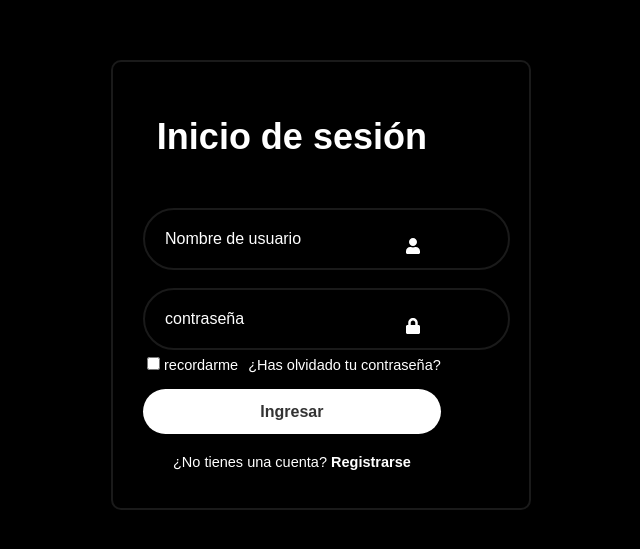
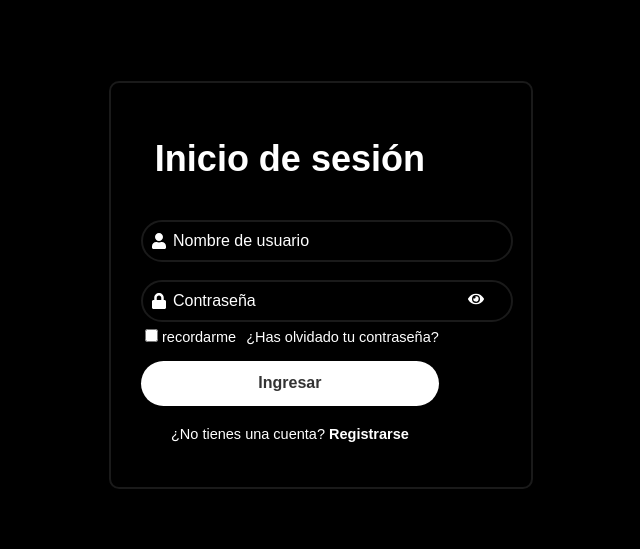
Before and after one commit to Skymigu0710/UTPConnect, a Next.js app in the folder my-app/: page /LoginRegister in a window 1280 px wide. Shown: the part 115-664 px from the top of the page, without its empty margins (319-959 px from the left). Built offline with nearby package versions, Linux system fonts and the light colour scheme.

Commit message:
actualizando rama

```diff
--- a/my-app/package.json
+++ b/my-app/package.json
@@ -14,7 +14,7 @@
     "@mui/icons-material": "^6.1.0",
     "@mui/material": "^6.1.0",
     "jsonwebtoken": "^9.0.2",
-    "next": "^14.2.9",
+    "next": "^14.2.15",
     "react": "^18.3.1",
     "react-dom": "^18.3.1",
     "react-icons": "^5.3.0"
--- a/my-app/src/components/Studentsprofile.jsx
+++ b/my-app/src/components/Studentsprofile.jsx
@@ -30,7 +30,7 @@ const studentsprofile = ({ gato, userData }) => (
                 height={130}
             />
             <div className={styles.namecontent}>
-            {userData.name}
+            {userData.name} {userData.last_name}
                 <br />
                 {userData.username}
             </div>
--- a/my-app/src/pages/LoginRegister.jsx
+++ b/my-app/src/pages/LoginRegister.jsx
@@ -1,37 +1,33 @@
 import React, { useState } from "react";
-import { FaUser, FaLock, FaEnvelope } from "react-icons/fa";
-import { useRouter } from 'next/navigation'; // Importa useRouter
+import { FaUser, FaLock, FaEnvelope, FaEye, FaEyeSlash } from "react-icons/fa"; // Añadimos los íconos de ojo
+import { useRouter } from 'next/navigation';
 import '../styles/LoginRegister.css';
 
-
 const LoginRegister = () => {
-
-    const router = useRouter(); // Llama a useRouter
+    const router = useRouter();
 
     const [action, setAction] = useState('');
-
     const [username, setUsername] = useState('');
+    const [name, setName]=useState('');
+    const [last_name, setLast_name]=useState('');
     const [email, setEmail] = useState('');
     const [password, setPassword] = useState('');
+    const [showPassword, setShowPassword] = useState(false); // Estado para controlar si la contraseña es visible
 
-    const registerLink = () => {
-        setAction('active');
-    };
-    const loginLink = () => {
-        setAction('');
+    const registerLink = () => setAction('active');
+    const loginLink = () => setAction('');
+
+    // Alternar entre mostrar y ocultar la contraseña
+    const toggleShowPassword = () => {
+        setShowPassword(!showPassword);
     };
 
     const handleRegister = async (e) => {
-        e.preventDefault(); // Prevenir el comportamiento por defecto del formulario
-
-        const userData = {
-            username,
-            email,
-            password,
-        };
+        e.preventDefault();
+        const userData = { username, name, last_name,email, password };
 
         try {
-            const response = await fetch(' http://localhost:8083/auth/register', {  // Cambia la URL según tu backend
+            const response = await fetch('http://localhost:8084/auth/register', {
                 method: 'POST',
                 headers: {
                     'Content-Type': 'application/json',
@@ -44,26 +40,26 @@ const LoginRegister = () => {
             }
 
             const data = await response.json();
-            console.log(data); // Maneja la respuesta según sea necesario
-            // Si el backend devuelve un token después del registro, puedes almacenarlo también
+            console.log(data);
+
             if (data.token) {
                 localStorage.setItem('token', data.token);
             }
 
-            // redirigir al usuario
-            router.push('/Profile'); // Redirige a la página de dashboard
+            // Redirigir al formulario de inicio de sesión después del registro
+            loginLink();
 
         } catch (error) {
             console.error(error);
-            // Maneja el error (puedes mostrar un mensaje al usuario)
         }
     };
+
     const handleLogin = async (e) => {
         e.preventDefault();
         const userData = { username: username, password: password };
 
         try {
-            const response = await fetch('http://localhost:8083/auth/login', {
+            const response = await fetch('http://localhost:8084/auth/login', {
                 method: 'POST',
                 headers: { 'Content-Type': 'application/json' },
                 body: JSON.stringify(userData),
@@ -75,24 +71,25 @@ const LoginRegister = () => {
 
             const data = await response.json();
             console.log(data);
-            // Almacenar el token en localStorage
+
             localStorage.setItem('token', data.token);
-            localStorage.setItem('userDetails', JSON.stringify(data.userDetails)); // Asegúrate de que 'userDetails' sea parte de la respuesta
-            // Redirigir a otra ventana (puedes cambiar la URL)
+            localStorage.setItem('userDetails', JSON.stringify(data.userDetails));
             router.push('/Profile');
 
         } catch (error) {
             console.error(error);
-            // Maneja el error (puedes mostrar un mensaje al usuario)
         }
     };
+
     return (
         <div className="Logincontent">
             <div className={`wrapper ${action}`}>
                 <div className="form-box login">
                     <form onSubmit={handleLogin}>
                         <h1>Inicio de sesión</h1>
+
                         <div className="input-box">
+                            <FaUser className="icon-left" />
                             <input
                                 type="text"
                                 placeholder="Nombre de usuario"
@@ -100,25 +97,31 @@ const LoginRegister = () => {
                                 onChange={(e) => setUsername(e.target.value)}
                                 required
                             />
-                            <FaUser className="icon" />
                         </div>
+
                         <div className="input-box">
+                            <FaLock className="icon-left" />
                             <input
-                                type="password"
-                                placeholder="contraseña"
+                                type={showPassword ? "text" : "password"} // Condicional para mostrar u ocultar la contraseña
+                                placeholder="Contraseña"
                                 value={password}
                                 onChange={(e) => setPassword(e.target.value)}
                                 required
                             />
-                            <FaLock className="icon" />
+                            <span onClick={toggleShowPassword} className="password-toggle-icon">
+                                {showPassword ? <FaEyeSlash /> : <FaEye />} {/* Icono para mostrar u ocultar */}
+                            </span>
                         </div>
+
                         <div className="remember-forgot">
                             <label> <input type="checkbox" />recordarme </label>
                             <a href="#"> ¿Has olvidado tu contraseña?</a>
                         </div>
+
                         <button type="submit">Ingresar</button>
+
                         <div className="register-link">
-                            <p>¿No tienes una cuenta? <a href="#" onClick={registerLink}>Registrarse</a> </p>
+                            <p>¿No tienes una cuenta? <a href="#" onClick={registerLink}>Registrarse</a></p>
                         </div>
                     </form>
                 </div>
@@ -126,48 +129,74 @@ const LoginRegister = () => {
                 <div className="form-box register">
                     <form onSubmit={handleRegister}>
                         <h1>Registro</h1>
+
                         <div className="input-box">
+                            <FaUser className="icon-left" />
                             <input
                                 type="text"
-                                placeholder="Nombre de usuario"
+                                placeholder="Usuario"
                                 value={username}
                                 onChange={(e) => setUsername(e.target.value)}
                                 required
                             />
-                            <FaUser className="icon" />
                         </div>
                         <div className="input-box">
+                            <FaUser className="icon-left" />
+                            <input
+                                type="text"
+                                placeholder="Nombre"
+                                value={name}
+                                onChange={(e) => setName(e.target.value)}
+                                required
+                            />
+                        </div>
+                        <div className="input-box">
+                            <FaUser className="icon-left" />
+                            <input
+                                type="text"
+                                placeholder="Apellidos"
+                                value={last_name}
+                                onChange={(e) => setLast_name(e.target.value)}
+                                required
+                            />
+                        </div>
+
+                        <div className="input-box">
+                            <FaEnvelope className="icon-left" />
                             <input
                                 type="email"
-                                placeholder="correo electronico"
+                                placeholder="Correo electrónico"
                                 value={email}
                                 onChange={(e) => setEmail(e.target.value)}
                                 required
                             />
-                            <FaEnvelope className="icon" />
                         </div>
+
                         <div className="input-box">
+                            <FaLock className="icon-left" />
                             <input
-                                type="password"
+                                type={showPassword ? "text" : "password"} // Condicional para mostrar u ocultar la contraseña
                                 placeholder="Contraseña"
                                 value={password}
                                 onChange={(e) => setPassword(e.target.value)}
                                 required
                             />
-                            <FaLock className="icon" />
+                            <span onClick={toggleShowPassword} className="password-toggle-icon">
+                                {showPassword ? <FaEyeSlash /> : <FaEye />} {/* Icono para mostrar u ocultar */}
+                            </span>
                         </div>
                         <div className="remember-forgot">
-                            <label> <input type="checkbox" />Acepto los términos y condiciones</label>
+                            <label><input type="checkbox" />Acepto los términos y condiciones</label>
                         </div>
                         <button type="submit">Registrarse</button>
                         <div className="register-link">
-                            <p>¿Ya tienes una cuenta? <a href="#" onClick={loginLink}>Iniciar sesión</a> </p>
+                            <p>¿Ya tienes una cuenta? <a href="#" onClick={loginLink}>Iniciar sesión</a></p>
                         </div>
                     </form>
                 </div>
             </div>
         </div>
+    );
+}
 
-    );
-};
 export default LoginRegister;
--- a/my-app/src/styles/LoginRegister.css
+++ b/my-app/src/styles/LoginRegister.css
@@ -7,27 +7,34 @@
 .wrapper {
     position: relative;
     width: 420px;
-    height: 450px;
     background: transparent;
     border: 2px solid rgba(255, 255, 255, .1);
     backdrop-filter: blur(30px);
     border-radius: 10px;
-    box-shadow: 0 0 10px rgba(0, 0, 0,.2);
     color: #fff;
     display: flex;
-    left: 0px;
-    right: 0px;
-    top: 0px;
-   bottom: 0px;
     overflow: hidden;
+    margin: auto;
     transition: height .2s ease;
-     box-sizing: border-box;
+    align-items: center;
+   /* background-color: #fff;
+    margin: auto;
+    width: 100%;
+    height: 100%;
+    display: flex;
+    overflow: hidden;
+    max-height: 1000px;
+    max-width: 350px;
+    padding: 4.5em 3em;
+    text-align: center;*/
+
 }
 .wrapper.active {
    height: 520px;
 }
 
 .wrapper .form-box {
+    align-items: center;
     padding: 30px;
 }
 
@@ -37,6 +44,7 @@
 }
 
 .wrapper.active .form-box.login {
+   position: relative;
    transition: none;
    translate: -400px;
 }
@@ -59,8 +67,8 @@ form h1 {
 form .input-box {
     position: relative;
     width: 100%;
-    height: 30px;
-    margin: 50px 0;
+    height: 20px;
+    margin: 40px 0;
 }
 .input-box input {
     width: 100%;
@@ -71,16 +79,32 @@ form .input-box {
     border-radius: 40px;
     font-size: 16px;
     color: #fff;
-    padding: 20px 45px 20px 20px;
+    padding: 10px 40px 10px 30px;/*ajuste para los iconos a la izquierda*/
 }
 .input-box input::placeholder {
     color: #fff;
 }
-.input-box .icon {
+/*.input-box .icon {
     position: absolute;
-    right: 20px;
+    right: 0px;
     top: 100%;
     font-size: 16px;
+}*/
+.input-box .icon-left {
+   position: absolute;
+   left: 10px;
+   top: 105%; /*posición de los iconos */
+   transform: translateY(-50%);
+   font-size: 16px;
+}
+
+.password-toggle-icon {
+   position: absolute;
+   right: -45px;
+   top: 108%;
+   transform: translateY(-50%);
+   cursor: pointer;
+   font-size: 16px;
 }
 
 form .remember-forgot {
```
Also changed, not shown: 1 other file (tests, documents, lock files or other folders).
